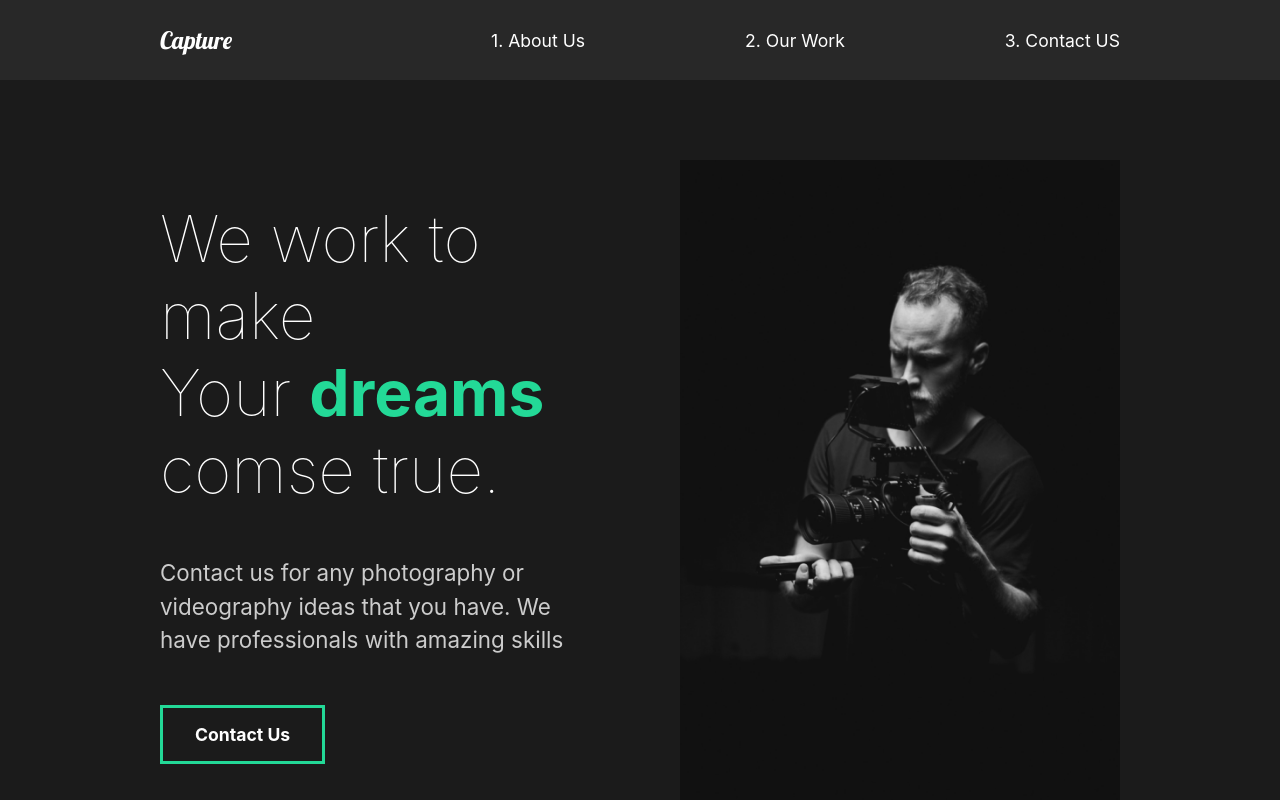
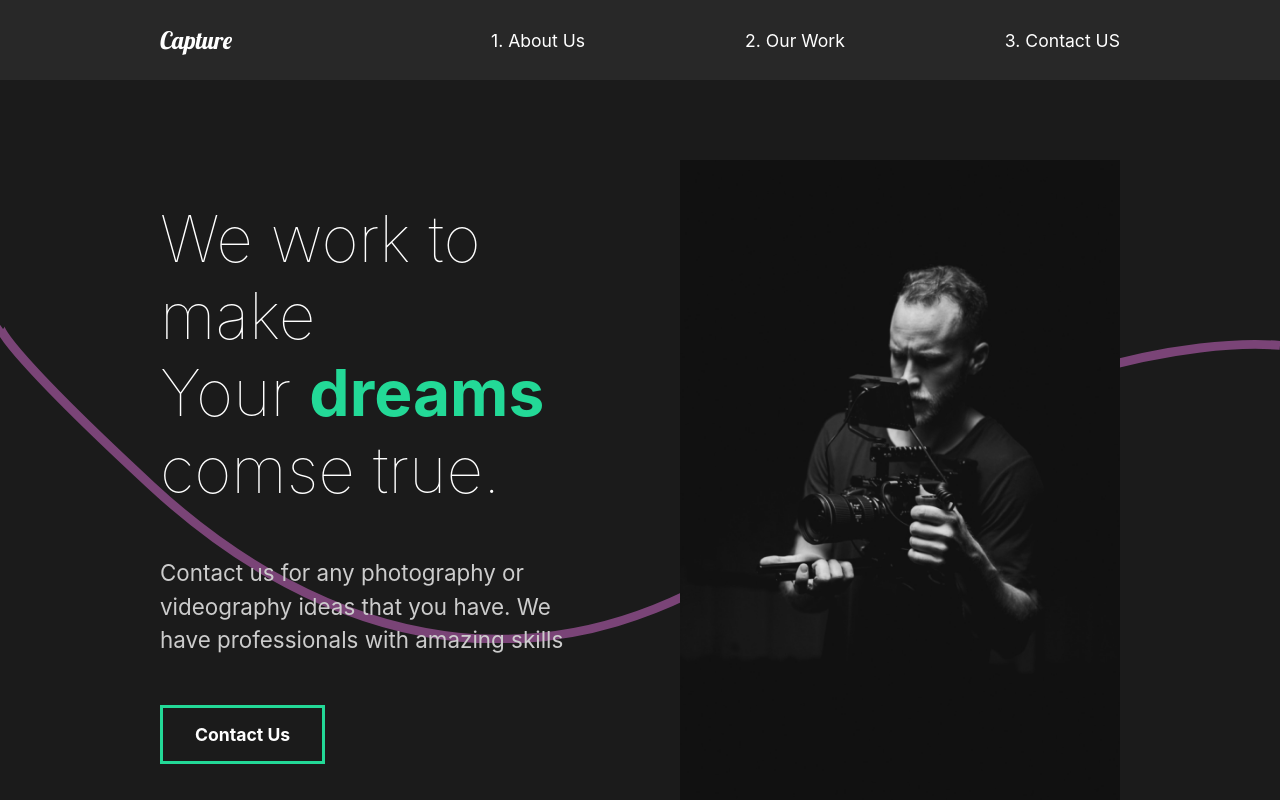
Before and after one commit to Xaisone/the-creative-react-captrue, a React (Create React App) app: page / in a window 1280 px wide. Shown: the top 800 px of the page. Built offline with nearby package versions, Linux system fonts and the light colour scheme.

Commit message:
15. Wave Animation

```diff
--- a/src/animation.js
+++ b/src/animation.js
@@ -43,6 +43,7 @@
 }
 
 export const photoAnim = {
+
   hidden: {scale: 1.5, opacity: 0},
   show:{
     scale:1,
--- a/src/components/AboutSection.js
+++ b/src/components/AboutSection.js
@@ -5,6 +5,7 @@
   StyledImage,
   StyleHide,
 } from "../styles";
+import Wave from "./Wave";
 import { motion } from "framer-motion";
 import { titleAnim,fade,photoAnim } from "../animation";
 
@@ -39,6 +40,7 @@
       <StyledImage>
         <motion.img variants={photoAnim} src={home1} alt="" />
       </StyledImage>
+      <Wave/>
     </StyledAbout>
   );
 };
--- /dev/null
+++ b/src/components/Wave.js
@@ -0,0 +1,29 @@
+import styled from "styled-components";
+import { motion } from "framer-motion";
+
+
+const Wave = () => (
+    <WaveSvg
+      viewBox="0 0 1440 363"
+      fill="none"
+      xmlns="http://www.w3.org/2000/svg"
+    >
+      <motion.path
+        initial={{ pathLength: 0, pathOffset: 1 }}
+        animate={{ pathLength: 1, pathOffset: 0 }}
+        transition={{ duration: 1 }}
+        d="M1440 27.4774C1352.73 19.8184 1122.41 49.0556 899.331 227.276C620.48 450.052 354.282 355.647 170.328 185.318C23.165 49.0556 -4.21721 8.32998 0.487081 5"
+        stroke="#D96ED4"
+        strokeOpacity="0.5"
+        strokeWidth="10"
+      />
+    </WaveSvg>
+  );
+
+  const WaveSvg = styled.svg`
+    position: absolute;
+    left: 0;
+    z-index: -1;
+  `;
+
+export default Wave
```
